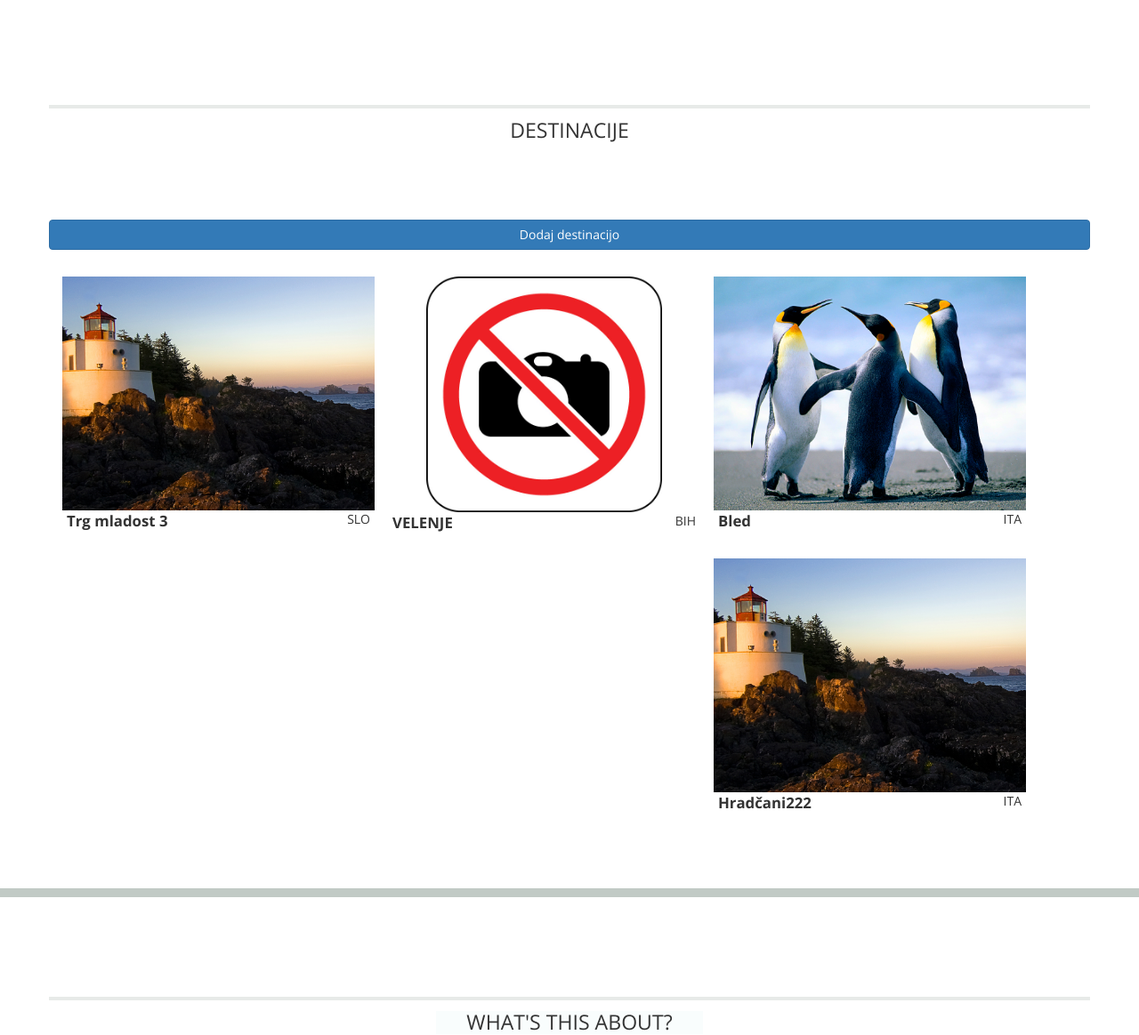
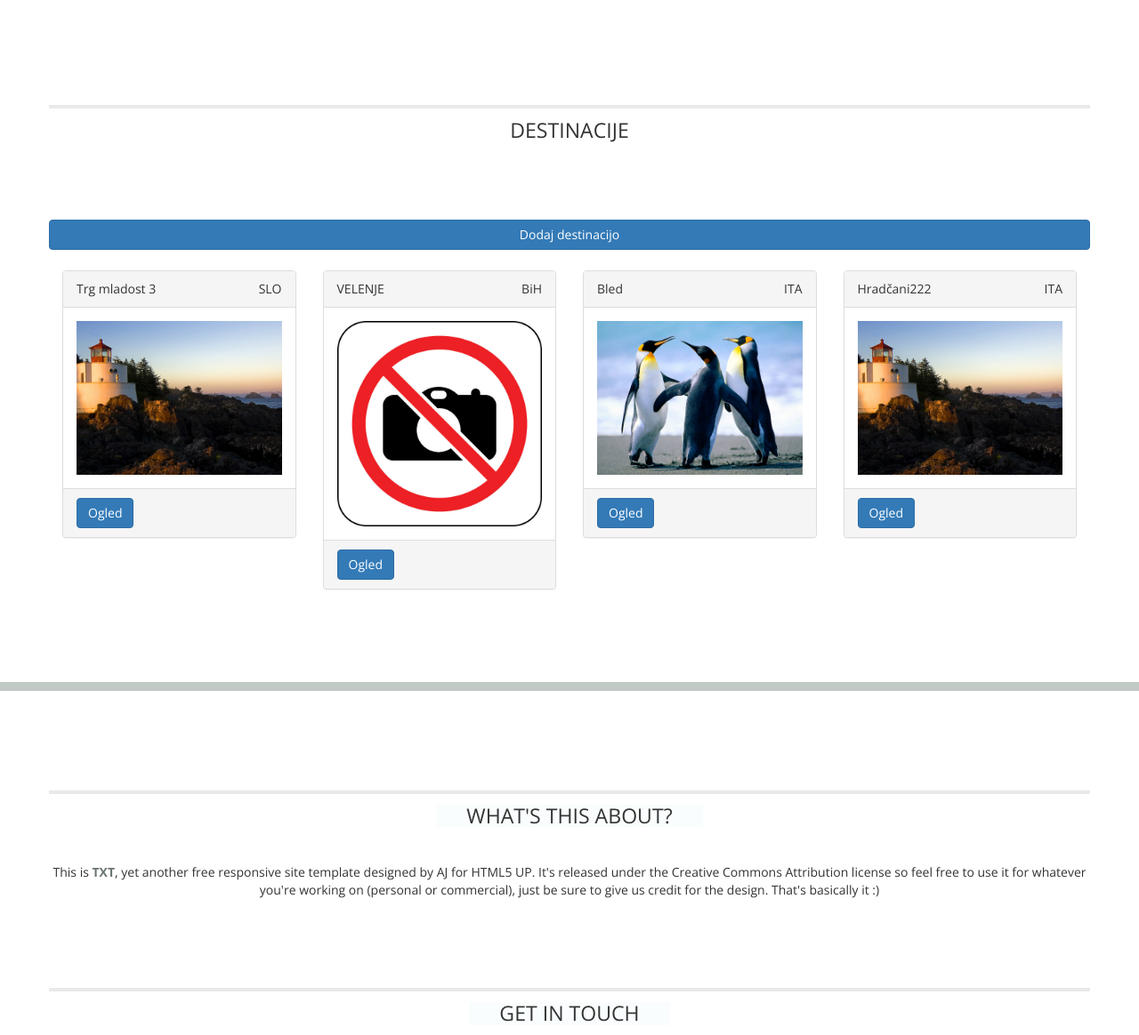
Before and after one commit to ilion227/turistika, a PHP site: page /destinations.php in a window 1280 px wide. Shown: the part 550-1714 px from the top of the page at 89% size. Run offline with PHP 8.4, Linux system fonts and the light colour scheme; a user stored in the database is signed in; data comes from the database, SQL or seed files in the repository; data that the repository does not hold is empty; some libraries are stand-ins or nearby versions.

Commit message:
Edited CSS

```diff
--- a/css/style.css
+++ b/css/style.css
@@ -905,12 +905,14 @@ div hr {
     border-width: 2px;
     border-style: solid;*/
     width: 100%;
+	margin: 2% auto;
 }
+/*
 
 .destination {
     /*border-color: red;
     border-width: 2px;
-    border-style: solid;*/
+    border-style: solid;
     width: 30%;
     float: left;
     margin: 10px 0px 0px 15px;
@@ -949,6 +951,11 @@ div hr {
     float: right;
     margin-right: 5px;
 }
+*/
+.destination .panel-body img {
+	max-width: 100%;
+	max-height: 100%;
+}
 
 .ocena {
     display: inline-block;
--- a/destinations.php
+++ b/destinations.php
@@ -14,17 +14,13 @@ $result = mysqli_query($link, $query);
 <?php
     }
 ?>
+
+
+
 <div id="destinations">
 
 <?php
 while ($row = mysqli_fetch_array($result)) {
-    echo '<div class="destination">';
-        echo '<div class="destination_modify">';
-            echo '<a href="destination_delete.php?id='.$row['did'].'"
-                onclick="return confirm(\'Ste prepričani?\')">Izbriši</a>';
-            echo ' <a href="destination_edit.php?id='.$row['did'].'">Uredi</a>';
-        echo '</div>';
-        echo '<a href="destination.php?id='.$row['did'].'">';
     $query = "SELECT *
                   FROM pictures
                   WHERE destionation_id=".$row['did'].'
@@ -32,16 +28,40 @@ while ($row = mysqli_fetch_array($result)) {
     //echo $query;
     $r = mysqli_query($link, $query);
     $picture = mysqli_fetch_array($r);
+
+    echo '<div class="col-md-3"><div class="destination panel panel-default">
+            <div class="panel-heading">
+                <div><div class="pull-left">'.$row['dtitle'].'</div>
+                <div class="pull-right">'.$row['short'].'</div>
+                <div class="clearfix"></div>
+            </div>
+            </div>
+            <div class="panel-body">
+                <a href="destination.php?id='.$row['did'].'">';
+
             if (empty($picture['url'])) {
                    echo '<img src="slike/no-photo.jpg" alt="" />';
                 }
                 else {
                     echo '<img src="'.$picture['url'].'" alt=""/>';
                 }
-        echo '</a>';
-        echo '<span class="destination_name">'.$row['dtitle'].'</span>';
-        echo '<span class="destination_country">'.$row['short'].'</span>';
-    echo '</div>';
+            echo '</a>
+            </div>
+            <div class="panel-footer">
+                <div class="pull-left">
+                    <a class="btn btn-primary" href="destination.php?id=' . $row['did'] . '">Ogled</a>
+                </div>';
+                if($_SESSION['admin'] === '1'){
+                    echo '
+                <div class="pull-right">
+                    <a class="btn btn-default" href="destination_edit.php?id='.$row['did'].'"><i class="fa fa-pencil"></i></a>
+                    <a class="btn btn-danger" href="destination_delete.php?id='.$row['did'].'" onclick="return confirm(\'Ste prepričani?\')"><i class="fa fa-trash"></i></a>
+                </div>';
+                }
+                echo '<div class="clearfix"></div>
+            </div>
+        </div>
+        </div>';
 }
 ?>
 <div class="clear"></div>
```
Lines whose indentation alone changed are shown as unchanged.
